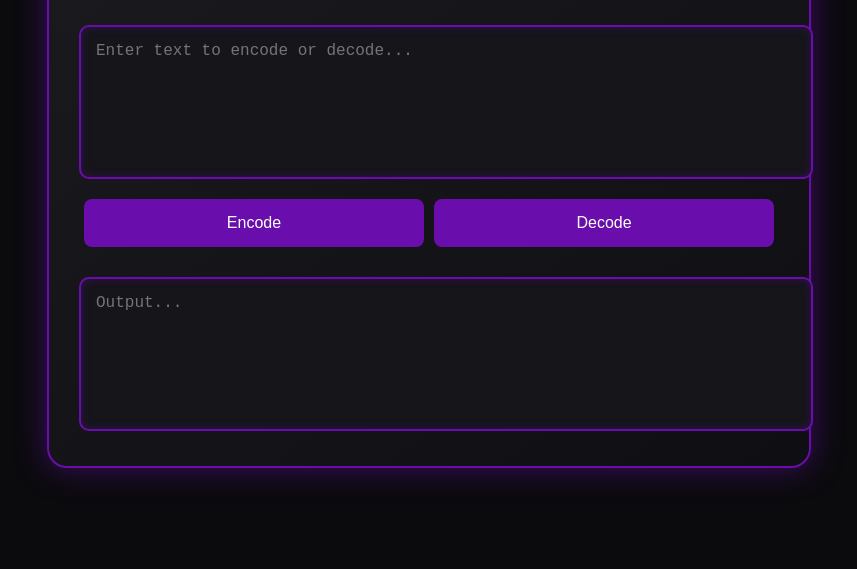
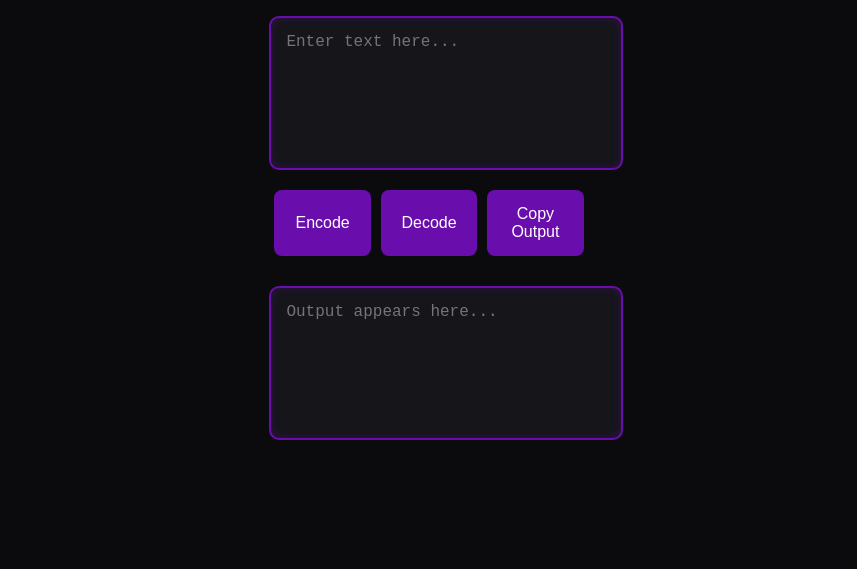
Before and after one commit to 4LT3RTH3GL1TCH3R/bytesXc, a plain HTML site: page index.html in a window 1280 px wide. Shown: the part 231-800 px from the top of the page, without its empty margins (211-1068 px from the left). Drawn offline with Linux system fonts and the light colour scheme.

Commit message:
Update index.html

```diff
--- a/index.html
+++ b/index.html
@@ -3,19 +3,26 @@
 <head>
   <meta charset="UTF-8">
   <meta name="viewport" content="width=device-width, initial-scale=1">
-  <title>BytesXc Encoder/Decoder</title>
+  <title>BytesXc Encoder</title>
   <link rel="stylesheet" href="style.css">
 </head>
 <body>
-  <div class="container">
-    <h1>Bytes<span>Xc</span></h1>
-    <textarea id="inputText" placeholder="Enter text to encode or decode..."></textarea>
-    <div class="buttons">
-      <button onclick="encode()">Encode</button>
-      <button onclick="decode()">Decode</button>
+  <div class="main-wrapper">
+    <div class="box">
+      <h1 class="logo">Bytes<span>Xc</span></h1>
+
+      <textarea id="inputText" placeholder="Enter text here..."></textarea>
+
+      <div class="buttons">
+        <button onclick="encode()">Encode</button>
+        <button onclick="decode()">Decode</button>
+        <button onclick="copyOutput()">Copy Output</button>
+      </div>
+
+      <textarea id="outputText" readonly placeholder="Output appears here..."></textarea>
     </div>
-    <textarea id="outputText" readonly placeholder="Output..."></textarea>
   </div>
+
   <script src="script.js"></script>
 </body>
 </html>
```
